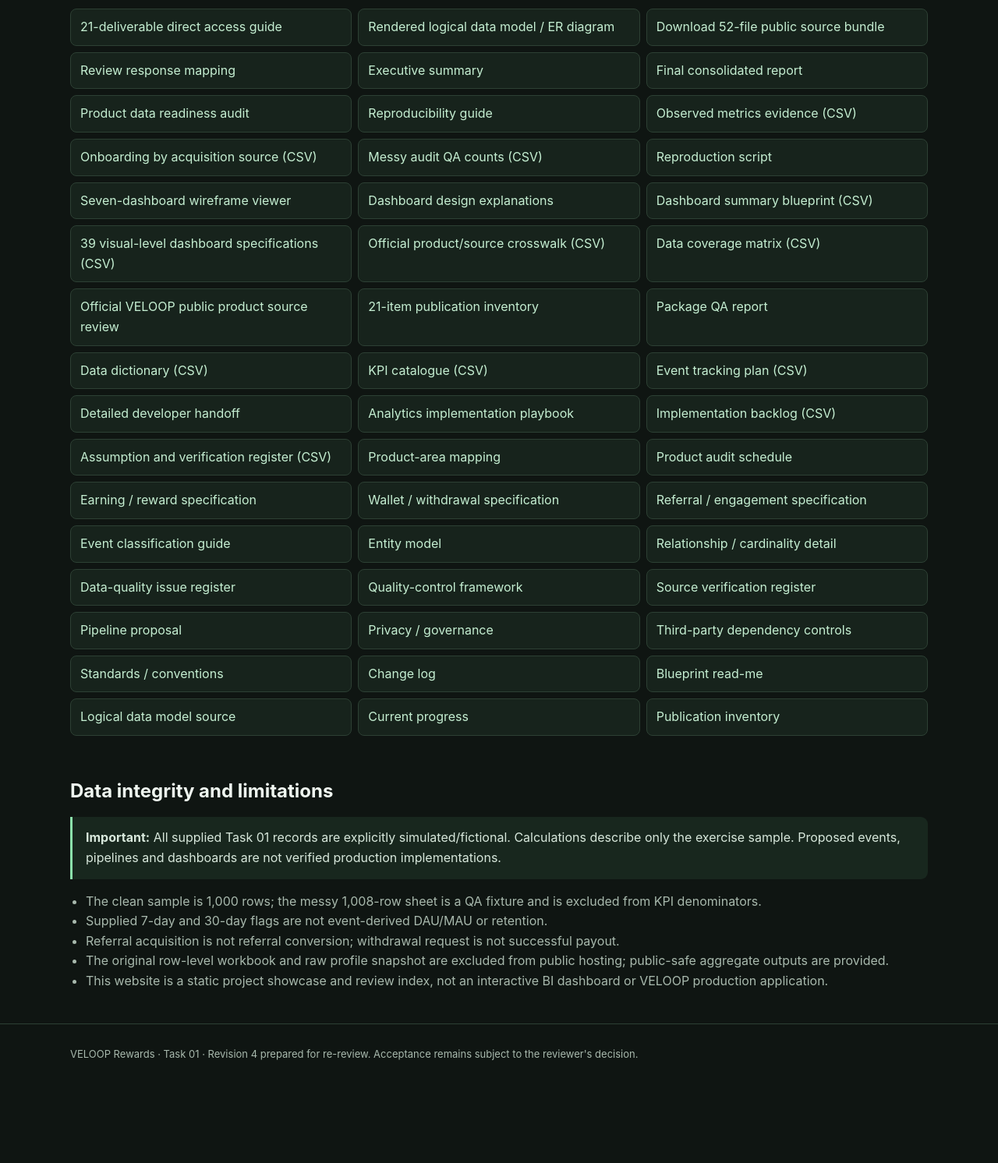
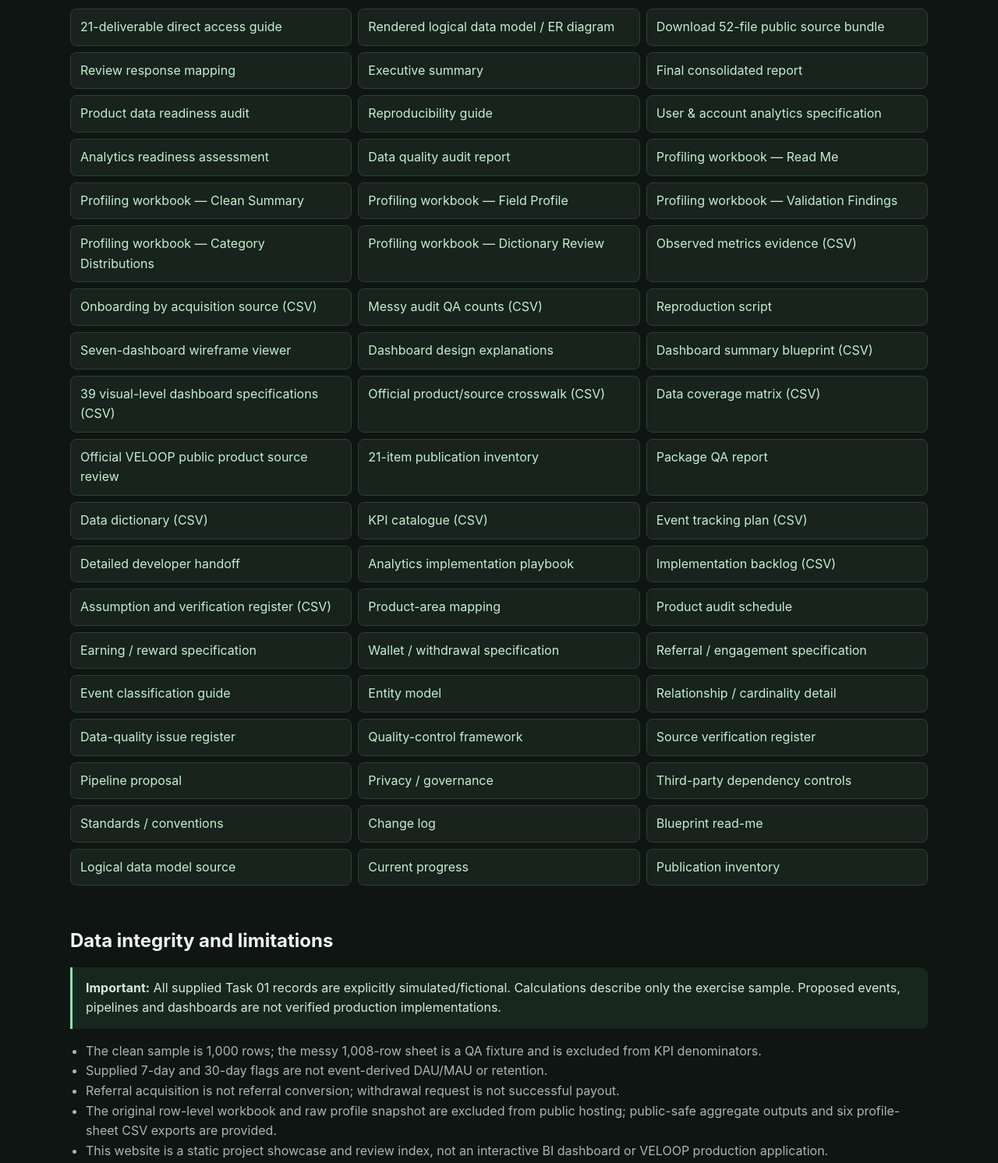
Before and after one commit to stupid-boy-dot/VELOOP-Rewards-Data-Analytics, a plain HTML site: page index.html in a window 1280 px wide. Shown: the part 1245-2737 px from the top of the page at 78% size. Before the commit the page ends 2656 px from the top, so only its background shows below. Drawn offline with Linux system fonts and the light colour scheme.

Commit message:
site: link public-safe profile evidence and audit reports

```diff
--- a/index.html
+++ b/index.html
@@ -37,6 +37,15 @@ section{padding:26px 0}h2{font-size:24px;margin:0 0 14px}h3{font-size:16px;margi
 <a href="deliverables/final-consolidated-report.md">Final consolidated report</a>
 <a href="deliverables/product-data-readiness-audit.md">Product data readiness audit</a>
 <a href="analysis/README_REPRODUCIBILITY.md">Reproducibility guide</a>
+<a href="deliverables/user-account-analytics-specification.md">User &amp; account analytics specification</a>
+<a href="deliverables/analytics-readiness-assessment.md">Analytics readiness assessment</a>
+<a href="deliverables/data-quality-audit.md">Data quality audit report</a>
+<a href="analysis/public_profile/read_me.csv">Profiling workbook — Read Me</a>
+<a href="analysis/public_profile/clean_summary.csv">Profiling workbook — Clean Summary</a>
+<a href="analysis/public_profile/field_profile.csv">Profiling workbook — Field Profile</a>
+<a href="analysis/public_profile/validation_findings.csv">Profiling workbook — Validation Findings</a>
+<a href="analysis/public_profile/category_distributions.csv">Profiling workbook — Category Distributions</a>
+<a href="analysis/public_profile/dictionary_review.csv">Profiling workbook — Dictionary Review</a>
 <a href="analysis/observed_metrics.csv">Observed metrics evidence (CSV)</a>
 <a href="analysis/onboarding_by_acquisition_source.csv">Onboarding by acquisition source (CSV)</a>
 <a href="analysis/messy_audit_quality_counts.csv">Messy audit QA counts (CSV)</a>
@@ -82,7 +91,7 @@ section{padding:26px 0}h2{font-size:24px;margin:0 0 14px}h3{font-size:16px;margi
 <li>The clean sample is 1,000 rows; the messy 1,008-row sheet is a QA fixture and is excluded from KPI denominators.</li>
 <li>Supplied 7-day and 30-day flags are not event-derived DAU/MAU or retention.</li>
 <li>Referral acquisition is not referral conversion; withdrawal request is not successful payout.</li>
-<li>The original row-level workbook and raw profile snapshot are excluded from public hosting; public-safe aggregate outputs are provided.</li>
+<li>The original row-level workbook and raw profile snapshot are excluded from public hosting; public-safe aggregate outputs and six profile-sheet CSV exports are provided.</li>
 <li>This website is a static project showcase and review index, not an interactive BI dashboard or VELOOP production application.</li>
 </ul></section>
 </main><footer class="foot"><div class="wrap">VELOOP Rewards · Task 01 · Revision 4 prepared for re-review. Acceptance remains subject to the reviewer's decision.</div></footer>
```
